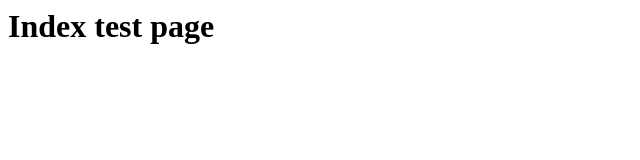
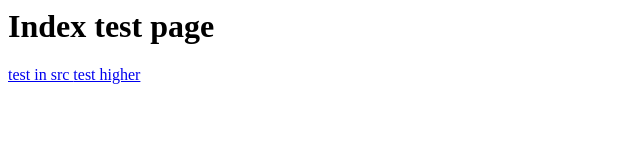
Before and after one commit to Glowkapracuje/github-pages-test, a plain HTML site: page src/index.html in a window 1280 px wide. Shown: the whole page, without its empty margins (0-640 px from the left). Drawn offline with Linux system fonts and the light colour scheme.

Commit message:
added higher link

```diff
--- a/src/index.html
+++ b/src/index.html
@@ -1,2 +1,3 @@
 <h1>Index test page</h1>
-<a href="../src/index.html"></a>
+<a href="./testInSrc/testInSrc.html"> test in src </a>
+<a href="../test/test.html"> test higher </a>
```
Also changed, not shown: src/testInSrc/testInSrc.html (added, +1 -0 lines).
